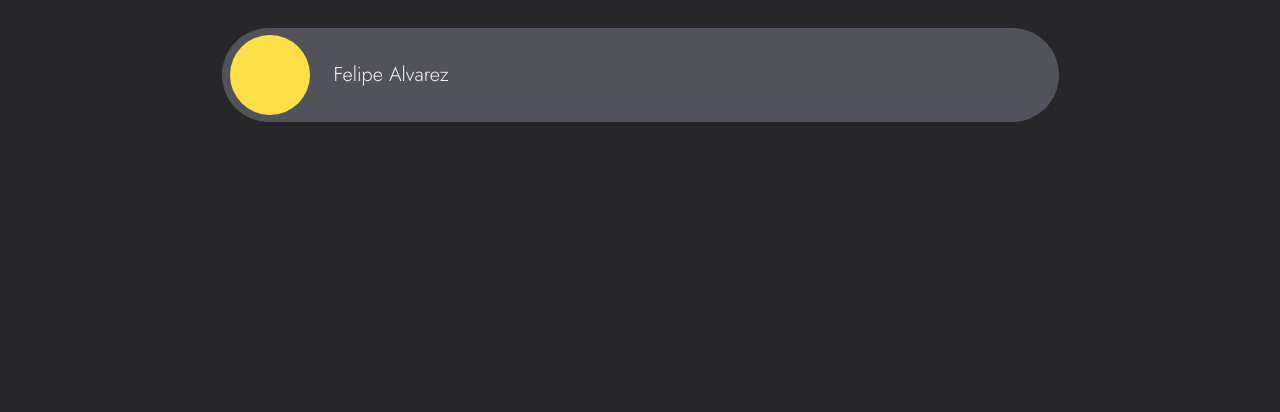
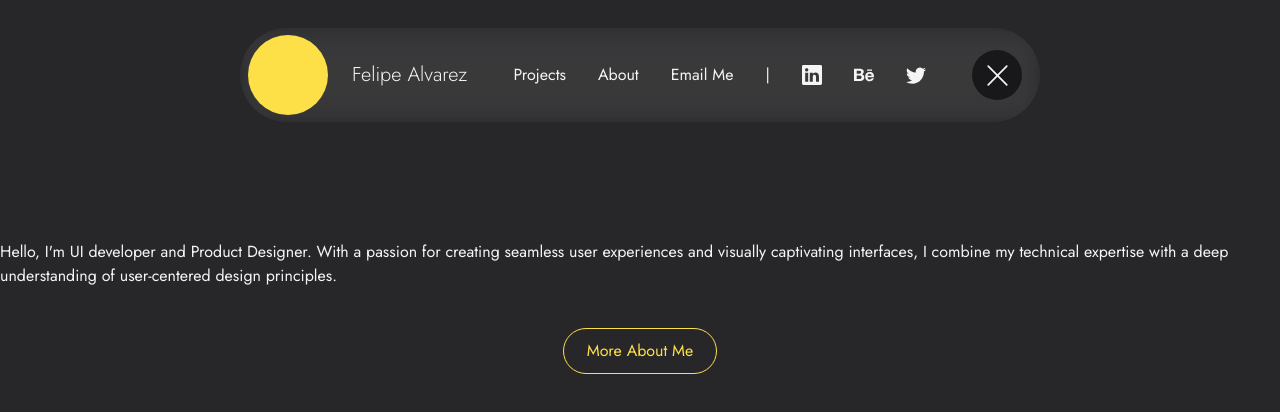
Before and after one commit to falvarezco/fa-portfolio, a Next.js app: page / in a window 1280 px wide. Shown: the top 412 px of the page. Built offline with nearby package versions, Linux system fonts and the light colour scheme.

Commit message:
Nav state animation fix, intro and button addition to landing

```diff
--- a/package.json
+++ b/package.json
@@ -18,6 +18,7 @@
     "next": "13.4.4",
     "postcss": "8.4.24",
     "react": "18.2.0",
+    "react-bootstrap-icons": "^1.10.3",
     "react-dom": "18.2.0",
     "tailwindcss": "3.3.2",
     "typescript": "5.0.4"
--- /dev/null
+++ b/src/app/about/page.tsx
@@ -0,0 +1,10 @@
+
+export default function About() {
+  return (
+    <main className="pt-[200px]">
+      <section className="container mx-auto">
+        <p className="text-neutral-100">Hola From About</p>
+      </section>
+    </main>
+  )
+}
--- a/src/app/page.tsx
+++ b/src/app/page.tsx
@@ -1,7 +1,24 @@
 // import Image from 'next/image'
+'use client'
+import { useRouter } from "next/navigation";
+import Button from "@/components/Button";
+
+const INTRO_TXT = `Hello, I'm UI developer and Product Designer. With a passion for creating seamless user experiences and visually captivating interfaces, I combine my technical expertise with a deep understanding of user-centered design principles.`;
+const BUTTON_TXT = 'More About Me';
 
 export default function Landing() {
+  const router = useRouter();
+
+  const goToAbout = () => router.push('/about');
+
   return (
-    <main></main>
+    <main className="pt-[200px]">
+      <section className="container mx-auto">
+        <p className="text-neutral-100 py-10">{INTRO_TXT}</p>
+        <div className="flex justify-center">
+          <Button label={BUTTON_TXT} onClick={goToAbout} />
+        </div>
+      </section>
+    </main>
   )
 }
--- /dev/null
+++ b/src/components/Button.tsx
@@ -0,0 +1,15 @@
+type ButtonProps = {
+  label: string,
+  onClick: () => void ,
+}
+
+const BUTTON_CLASSES = 'border border-yellow-300 py-[10px] px-[23px] rounded-full text-yellow-300 hover:bg-yellow-300 hover:text-fullBlack transition ease-in-out duration-300'
+
+const Button: React.FunctionComponent<ButtonProps> = ({
+  label,
+  onClick,
+}) => {
+  return <button className={BUTTON_CLASSES} onClick={onClick}>{label}</button>
+}
+
+export default Button;
--- a/src/components/Navigation.tsx
+++ b/src/components/Navigation.tsx
@@ -1,15 +1,78 @@
-import React from 'react';
+'use client';
+import React, { useState } from 'react';
+import {
+  Linkedin,
+  Behance,
+  Twitter,
+  XLg,
+  List,
+} from 'react-bootstrap-icons';
+
+
+const ACTION_BTN_CLASSES = 'w-[50px] h-[50px] bg-zinc-900 rounded-full flex items-center justify-center ease-in-out duration-300 delay-200';
+const ACTION_ICON_CLASSES = 'text-neutral-100 hover:text-yellow-300 ease-in-out duration-300 delay-200';
+
+type ActionButtonType = {
+  closed: boolean;
+  onStateToggle: () => {},
+}
+
+const ActionButton: React.FunctionComponent<ActionButtonType> = ({
+  closed,
+  onStateToggle,
+}) => {
+  return (
+    <button className={ACTION_BTN_CLASSES}>
+      {!closed ?
+        <XLg size={27} className={ACTION_ICON_CLASSES} onClick={onStateToggle}/> :
+        <List size={27} className={ACTION_ICON_CLASSES} onClick={onStateToggle}/>
+      }
+    </button>
+  )
+}
+
+const LINK_CLASS = 'whitespace-nowrap text-neutral-100 hover:text-yellow-300 hover:cursor-pointer ease-in-out duration-300';
+const WRAPPER_CLASSES = 'fixed justify-center top-7 w-full flex';
+const NAV_CLASSES = 'w-[800px] h-[94px] flex justify-between rounded-full items-center py-2 px-2 pr-[18px] gap-8 backdrop-blur-md backdrop-opacity-10 backdrop-invert ease-in-out duration-300';
+const NAV_CLASSES_CLOSED = 'w-[328px] h-[94px] flex justify-between rounded-full items-center py-2 px-2 pr-[18px] gap-8 backdrop-blur-md backdrop-opacity-10 backdrop-invert ease-in-out duration-300'
+const PIC_CLASSES = 'rounded-full bg-yellow-300 w-[80px] h-[80px]';
+
 
 const Navigation = () => {
+  // TODO: Add Correct typing here
+  const [closed, toggleNav]:any = useState(false);
+
   return (
-    <div className='fixed justify-center top-7 w-full flex'>
-      <nav className='bg-zinc-600 w-[837px] h-[94px] rounded-full flex items-center py-2 px-2 pr-[18px]'>
+    <div className={WRAPPER_CLASSES}>
+      <nav className={!closed ? NAV_CLASSES : NAV_CLASSES_CLOSED}>
         <section className='flex gap-x-6 items-center'>
-          <figure className='rounded-full bg-yellow-300 w-[80px] h-[80px]'>
+          <figure className={PIC_CLASSES}>
             {/* Include Image Here */}
           </figure>
-          <h1 className='text-neutral-100 text-xl font-light'>Felipe Alvarez</h1>
+          <h1 className='text-neutral-100 text-xl font-light whitespace-nowrap'>Felipe Alvarez</h1>
         </section>
+        {!closed &&
+          <div className={!closed ? 'flex gap-8' : 'flex gap-8'}>
+            <ul className='flex gap-8 items-center'>
+              <li className={LINK_CLASS}>Projects</li>
+              <li className={LINK_CLASS}>About</li>
+              <li className={LINK_CLASS}>Email Me</li>
+            </ul>
+            <span className='text-neutral-100'>|</span>
+            <ul className='flex gap-8 items-center'>
+              <li>
+                <Linkedin size={20} className={LINK_CLASS}/>
+              </li>
+              <li>
+                <Behance size={20} className={LINK_CLASS}/>
+              </li>
+              <li>
+                <Twitter size={20} className={LINK_CLASS}/>
+              </li>
+            </ul>
+          </div>
+        }
+        <ActionButton closed={closed} onStateToggle={() => toggleNav(!closed)}/>
       </nav>
     </div>
   )
--- a/tailwind.config.js
+++ b/tailwind.config.js
@@ -11,7 +11,7 @@ module.exports = {
     extend: {
       colors: {
         fullBlack: '#000000',
-      }
+      },
     }
   },
   plugins: [],
```
Also changed, not shown: 1 other file (tests, documents, lock files or other folders).
